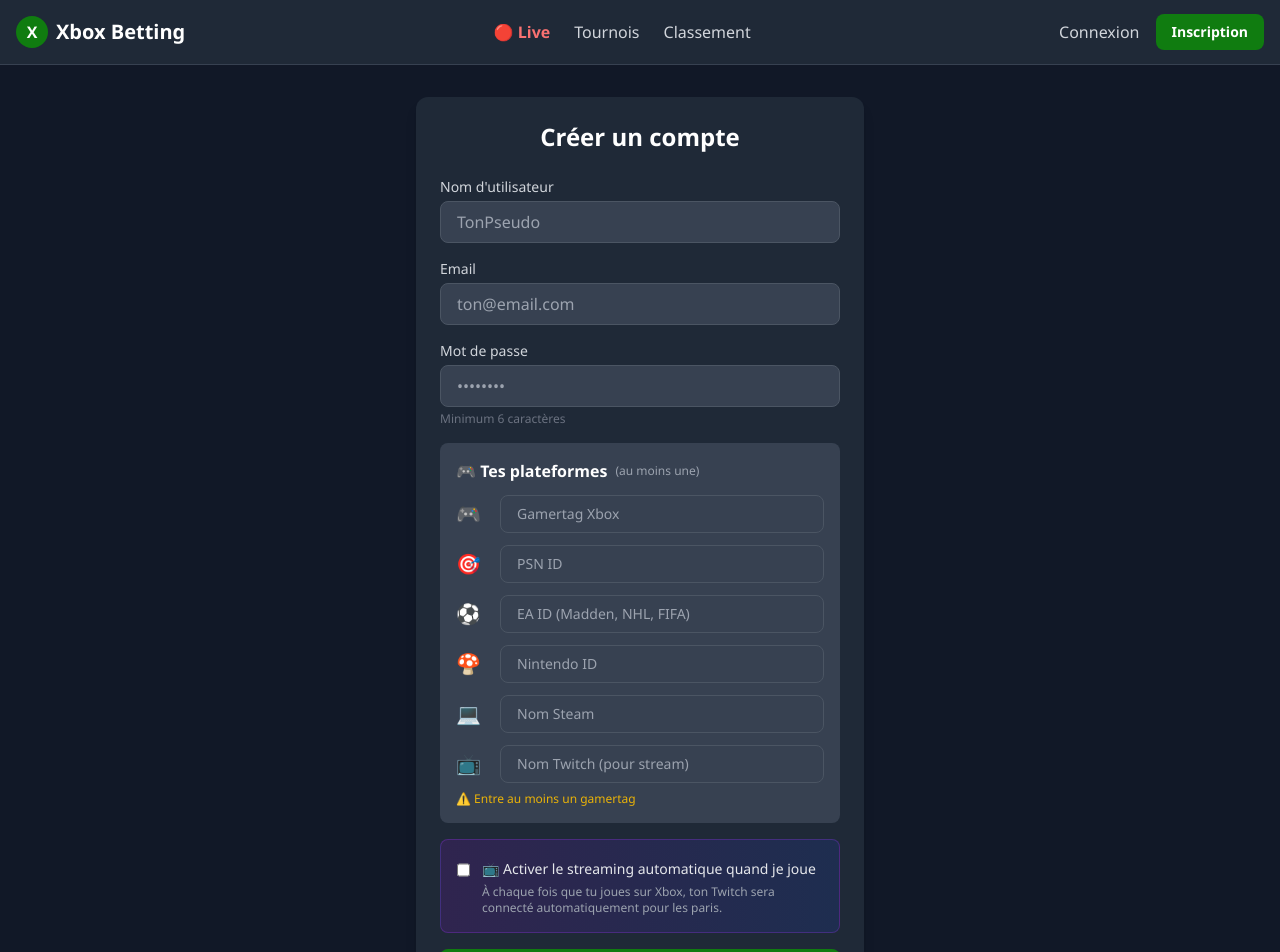
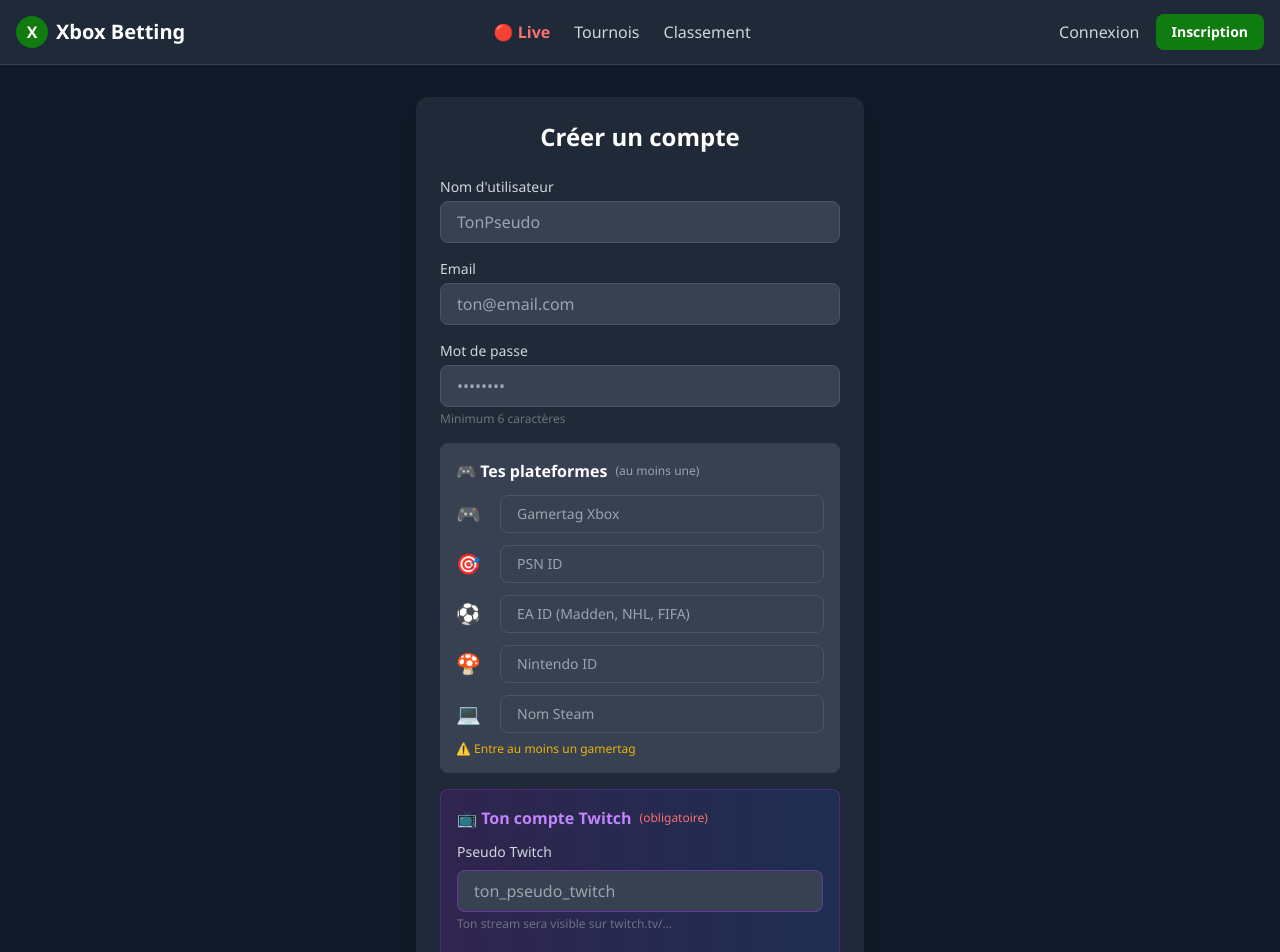
Before and after one commit to PhilGOAT/Elliot-Tremblay, a React (Vite) app in the folder frontend/: page /register in a window 1280 px wide. Shown: the top 952 px of the page. Built offline with nearby package versions, Linux system fonts and the light colour scheme; no server answers.

Commit message:
feat: pseudo Twitch obligatoire à l'inscription
- Champ Twitch séparé et obligatoire
- Affiche l'URL du stream en temps réel
- Validation avant soumission
- Instructions Xbox simplifiées

```diff
--- a/frontend/src/pages/Register.jsx
+++ b/frontend/src/pages/Register.jsx
@@ -8,8 +8,7 @@ const platforms = [
   { key: 'psnId', label: 'PlayStation', icon: '🎯', placeholder: 'PSN ID' },
   { key: 'eaId', label: 'EA Sports', icon: '⚽', placeholder: 'EA ID (Madden, NHL, FIFA)' },
   { key: 'nintendoId', label: 'Nintendo', icon: '🍄', placeholder: 'Nintendo ID' },
-  { key: 'steamName', label: 'Steam', icon: '💻', placeholder: 'Nom Steam' },
-  { key: 'twitchUsername', label: 'Twitch', icon: '📺', placeholder: 'Nom Twitch (pour stream)' }
+  { key: 'steamName', label: 'Steam', icon: '💻', placeholder: 'Nom Steam' }
 ];
 
 export default function Register() {
@@ -21,9 +20,9 @@ export default function Register() {
     psnId: '',
     eaId: '',
     nintendoId: '',
-    steamName: '',
-    twitchUsername: ''
+    steamName: ''
   });
+  const [twitchUsername, setTwitchUsername] = useState('');
   const [consent, setConsent] = useState(false);
   const [loading, setLoading] = useState(false);
   const { register } = useAuth();
@@ -49,11 +48,17 @@ export default function Register() {
       return;
     }
 
+    if (!twitchUsername.trim()) {
+      toast.error('Entre ton pseudo Twitch pour le streaming!');
+      return;
+    }
+
     setLoading(true);
 
     try {
       await register(username, email, password, {
         ...gamertags,
+        twitchUsername: twitchUsername.trim(),
         streamingConsent: consent,
         streamVisibility: 'private' // Toujours privé - seul l'admin voit
       });
@@ -141,8 +146,30 @@ export default function Register() {
             )}
           </div>
 
-          {/* Consentement streaming automatique */}
+          {/* Section Twitch obligatoire */}
           <div className="bg-gradient-to-r from-purple-900/30 to-blue-900/30 rounded-lg p-4 border border-purple-600/30">
+            <h3 className="font-bold mb-3 flex items-center gap-2 text-purple-400">
+              📺 Ton compte Twitch
+              <span className="text-xs text-red-400 font-normal">(obligatoire)</span>
+            </h3>
+
+            <div className="mb-4">
+              <label className="block text-sm text-gray-300 mb-2">
+                Pseudo Twitch
+              </label>
+              <input
+                type="text"
+                value={twitchUsername}
+                onChange={(e) => setTwitchUsername(e.target.value)}
+                className="input w-full border-purple-600/50"
+                placeholder="ton_pseudo_twitch"
+                required
+              />
+              <p className="text-xs text-gray-500 mt-1">
+                Ton stream sera visible sur twitch.tv/{twitchUsername || '...'}
+              </p>
+            </div>
+
             <label className="flex items-start gap-3 cursor-pointer">
               <input
                 type="checkbox"
@@ -152,10 +179,10 @@ export default function Register() {
               />
               <div>
                 <span className="text-sm text-gray-200 font-medium">
-                  📺 Activer le streaming automatique quand je joue
+                  J'accepte que mon stream soit utilisé pour les paris
                 </span>
                 <p className="text-xs text-gray-400 mt-1">
-                  À chaque fois que tu joues sur Xbox, ton Twitch sera connecté automatiquement pour les paris.
+                  Quand tu joues sur Xbox, ton Twitch sera détecté automatiquement pour lire les scores.
                 </p>
               </div>
             </label>
@@ -164,20 +191,13 @@ export default function Register() {
               <div className="mt-3 pt-3 border-t border-purple-600/20 space-y-3">
                 <div className="bg-green-900/30 border border-green-600/30 rounded-lg p-3">
                   <p className="text-sm text-green-400 font-medium">
-                    ✅ Configuration une seule fois:
+                    ✅ Configuration une seule fois sur ta Xbox:
                   </p>
                   <ol className="text-xs text-gray-300 mt-2 space-y-1 list-decimal list-inside">
-                    <li>Lie ton compte Twitch à ta Xbox (une seule fois)</li>
-                    <li>Active "Diffusion auto" dans les paramètres Xbox</li>
-                    <li>C'est tout! Ton stream démarre automatiquement quand tu joues</li>
+                    <li>Paramètres → Compte → Comptes liés → Twitch</li>
+                    <li>Paramètres → Préférences → Diffusion auto → Activé</li>
+                    <li>C'est tout! Le stream démarre quand tu joues</li>
                   </ol>
-                </div>
-
-                <div className="text-xs text-gray-400">
-                  <p className="mb-1"><strong className="text-purple-400">Comment activer la diffusion auto:</strong></p>
-                  <p className="text-gray-500">
-                    Xbox: Paramètres → Préférences → Diffusion et capture → "Diffuser automatiquement avec Twitch" → Activé
-                  </p>
                 </div>
 
                 <p className="text-xs text-gray-500">
@@ -190,7 +210,7 @@ export default function Register() {
           <button
             type="submit"
             className="btn-primary w-full"
-            disabled={loading || !hasAtLeastOneGamertag || !consent}
+            disabled={loading || !hasAtLeastOneGamertag || !consent || !twitchUsername.trim()}
           >
             {loading ? 'Création...' : 'Créer mon compte'}
           </button>
```
